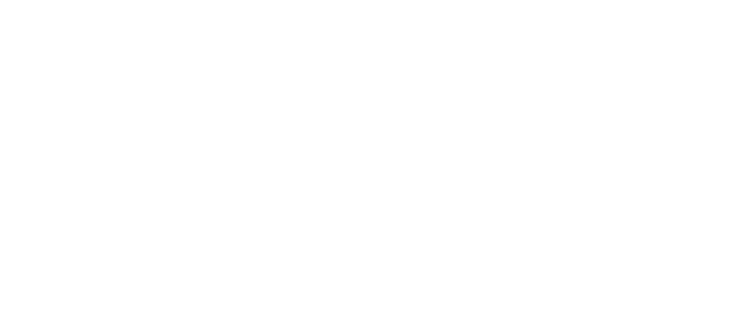
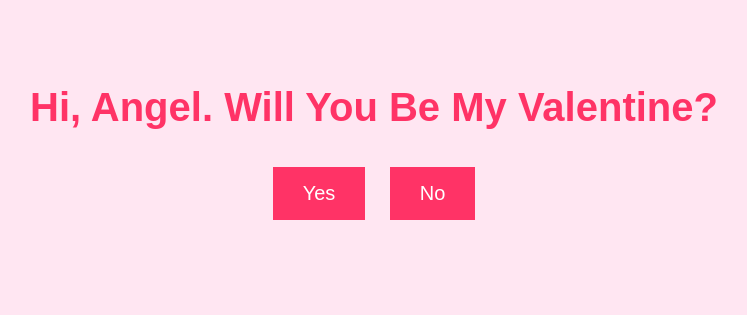
Before and after one commit to 1jxls/1jxls.github.io, a plain HTML site: page index.html in a window 1280 px wide. Shown: the whole page, without its empty margins (266-1013 px from the left). Drawn offline with Linux system fonts and the light colour scheme.

Commit message:
index.html

```diff
--- a/index.html
+++ b/index.html
@@ -1,10 +1,52 @@
-<!--<div class="flower">
-  <div class="petals">
-    <div class="petal"></div>
-    <div class="petal"></div>
-    <div class="petal"></div>
-    <div class="petal"></div>
-    <div class="petal"></div>
-  </div>
-  <div class="center"></div>
-</div>
+<!DOCTYPE html>
+<html lang="en">
+<head>
+    <meta charset="UTF-8">
+    <meta name="viewport" content="width=device-width, initial-scale=1.0">
+    <title> Will You Be My Valentine?</title>
+    <style>
+        body {
+            background-color: #ffe6f2;
+            color: #ff3366;
+            font-family: 'Arial', sans-serif;
+            text-align: center;
+            padding: 50px;
+        }
+        h1 {
+            font-size: 40px;
+        }
+        button {
+            background-color: #ff3366;
+            color: white;
+            border: none;
+            padding: 15px 30px;
+            font-size: 20px;
+            cursor: pointer;
+            margin: 10px;
+        }
+        button:hover {
+            background-color: #ff6699;
+        }
+    </style>
+</head>
+<body>
+    <h1>Hi, Angel. Will You Be My Valentine?</h1>
+    <button id="yesButton">Yes</button>
+    <button id="noButton">No</button>
+
+    <p id="response" style="font-size: 24px; margin-top: 20px;"></p>
+
+    <script>
+        document.getElementById('yesButton').onclick = function() {
+            document.getElementById('response').innerText = "Yay! I'm so happy! ❤️";
+        };
+
+        document.getElementById('noButton').onclick = function() {
+            document.getElementById('response').innerText = "Oh no! Are you sure? 😢";
+            setTimeout(() => {
+                document.getElementById('response').innerText = "You're breaking my heart! 💔";
+            }, 2000);
+        };
+    </script>
+</body>
+</html>
```
